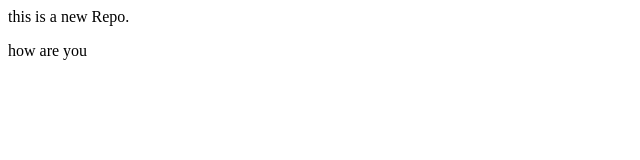
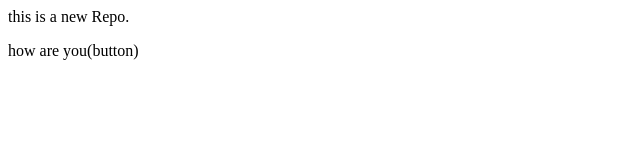
Before and after one commit to errors-door/localrepos, a plain HTML site: page index.html in a window 1280 px wide. Shown: the full height of the page, 0-640 px from the left. Drawn offline with Linux system fonts and the light colour scheme.

```diff
--- a/index.html
+++ b/index.html
@@ -1,2 +1,2 @@
 <p>this is a new Repo.</p>
-<p>how are you</p>
+<p>how are you(button)</p>
```
